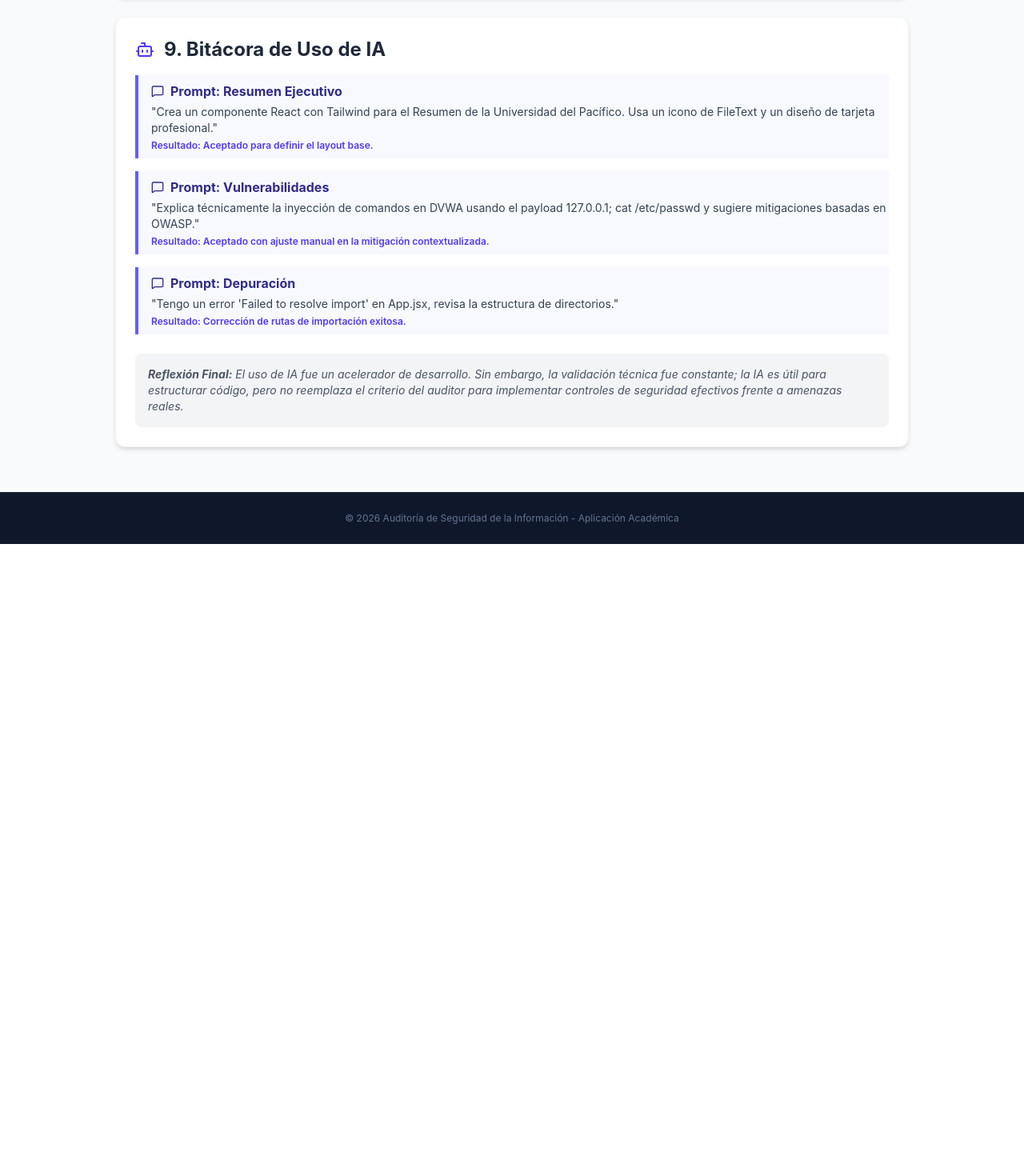
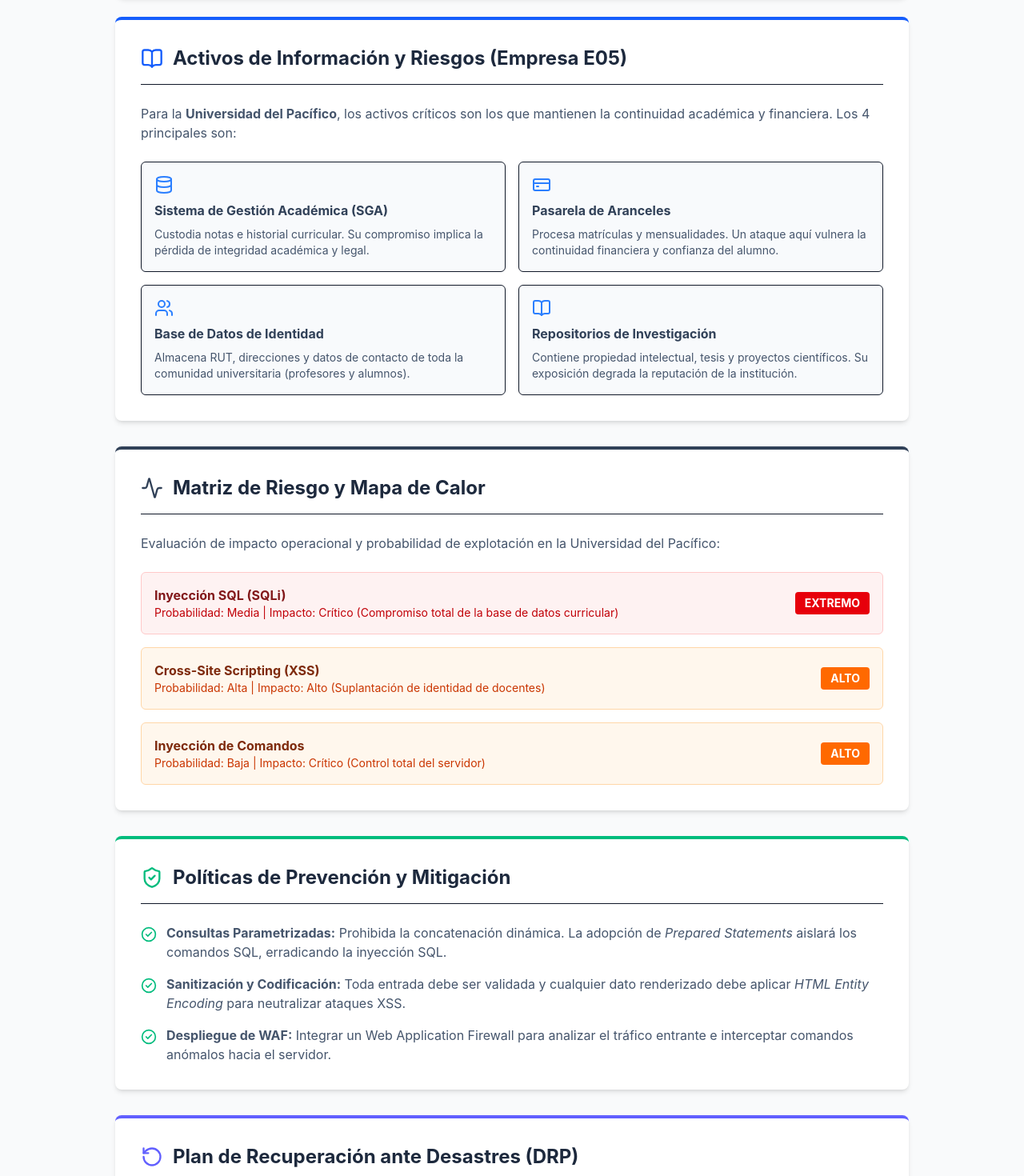
Before and after one commit to josueparlanchin-droid/auditoria_durjos, a React (Vite) app: page / in a window 1280 px wide. Shown: the part 2900-4370 px from the top of the page at 80% size. Before the commit the page ends 3580 px from the top, so only its background shows below. Built offline with nearby package versions, Linux system fonts and the light colour scheme.

Commit message:
Agregando los jsx

```diff
--- a/src/App.jsx
+++ b/src/App.jsx
@@ -4,7 +4,11 @@ import Resumen from './components/Resumen';
 import Sqli from './components/InyeccionSQL';
 import Xss from './components/XSS';
 import Comandos from './components/Comandos';
-import Promps from './components/Promps'; // Asegúrate de tener este componente creado
+import Activos from './components/Activos';
+import Matriz from './components/Matriz';
+import Controles from './components/Controles';
+import Recuperacion from './components/Recuperacion';
+import Prompts from './components/Prompts'; // Corregido el nombre a Prompts.jsx
 
 function App() {
   return (
@@ -20,7 +24,6 @@ function App() {
             </div>
           </div>
           <div className="text-center sm:text-right">
-            {/* Enlace a tu GitHub añadido aquí */}
             <a
               href="https://github.com/josueparlanchin-droid/auditoria_durjos"
               target="_blank"
@@ -46,13 +49,17 @@ function App() {
           </div>
         </div>
 
-        {/* Renderizado de Secciones */}
+        {/* Renderizado de TODAS las secciones */}
         <section className="space-y-6">
           <Resumen />
           <Sqli />
           <Xss />
           <Comandos />
-          <Promps /> {/* Bitácora integrada */}
+          <Activos />
+          <Matriz />
+          <Controles />
+          <Recuperacion />
+          <Prompts />
         </section>
       </main>
 
```
